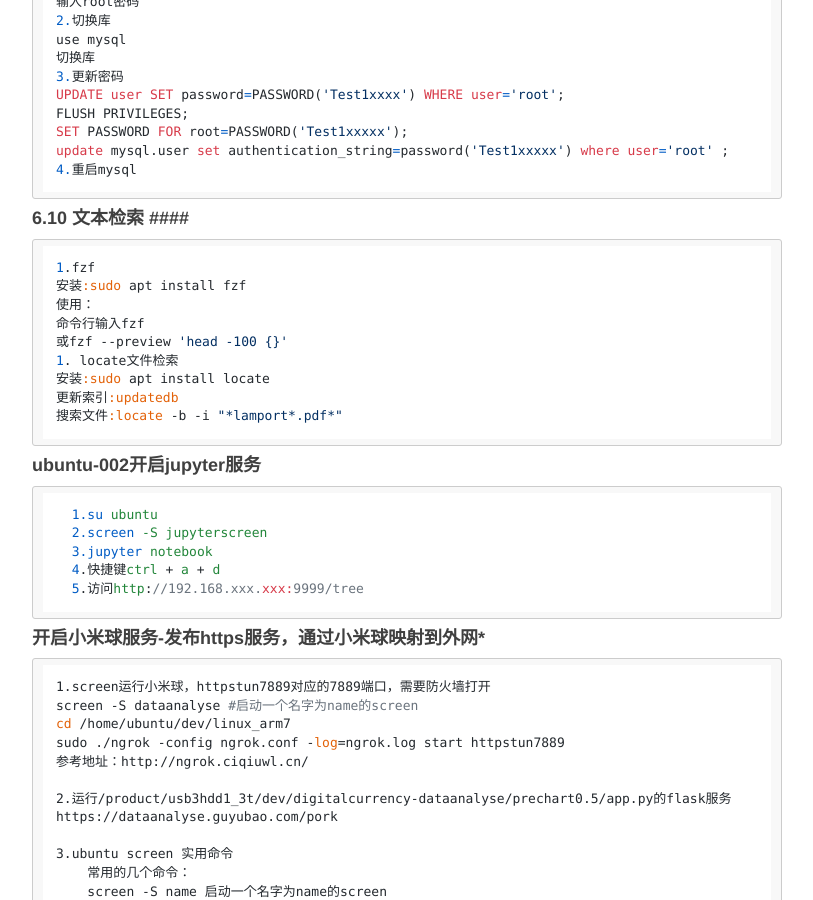
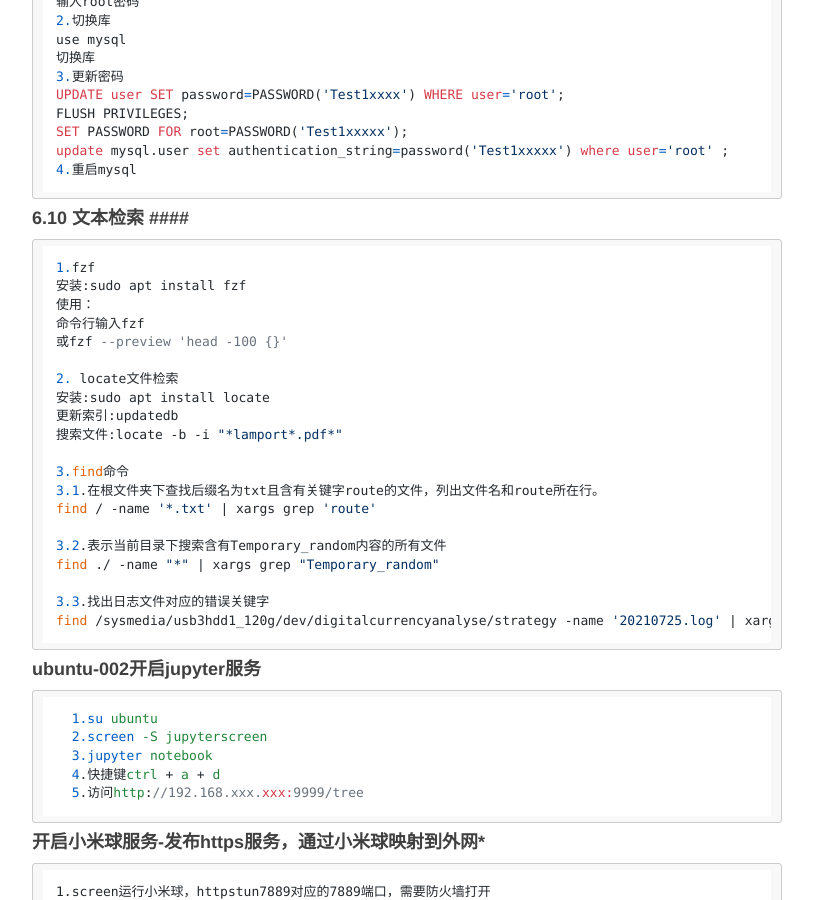
Before and after one commit to figerdeng/siweiwo, a Jekyll site: the page built from _posts/2021-07-06--raspi-ubuntu-dataanalyse.md, in a window 1280 px wide and 900 px high, scrolled down 7220 px. Shown: the whole window, without its empty margins (233-1046 px from the left). Built offline with Jekyll 4.4.1, drawn with Linux system fonts in a browser that asks for light colours; nearby versions of some CDN libraries; comment, search, counter and statistics services are not loaded.

Commit message:
运维文档查询更新

```diff
--- a/_posts/2021-07-06--raspi-ubuntu-dataanalyse.md
+++ b/_posts/2021-07-06--raspi-ubuntu-dataanalyse.md
@@ -361,10 +361,21 @@ description: 树莓派打造量化平台
     使用：
     命令行输入fzf
     或fzf --preview 'head -100 {}'
-    1. locate文件检索
+
+    2. locate文件检索
     安装:sudo apt install locate
     更新索引:updatedb
     搜索文件:locate -b -i "*lamport*.pdf*"
+
+    3.find命令
+    3.1.在根文件夹下查找后缀名为txt且含有关键字route的文件，列出文件名和route所在行。
+    find / -name '*.txt' | xargs grep 'route'
+
+    3.2.表示当前目录下搜索含有Temporary_random内容的所有文件
+    find ./ -name "*" | xargs grep "Temporary_random"
+
+    3.3.找出日志文件对应的错误关键字
+    find /sysmedia/usb3hdd1_120g/dev/digitalcurrencyanalyse/strategy -name '20210725.log' | xargs grep 'CRITICAL'
 
 #### **ubuntu-002开启jupyter服务**
       1.su ubuntu
```
